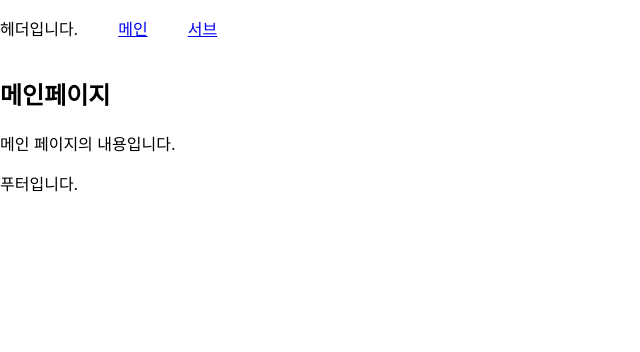
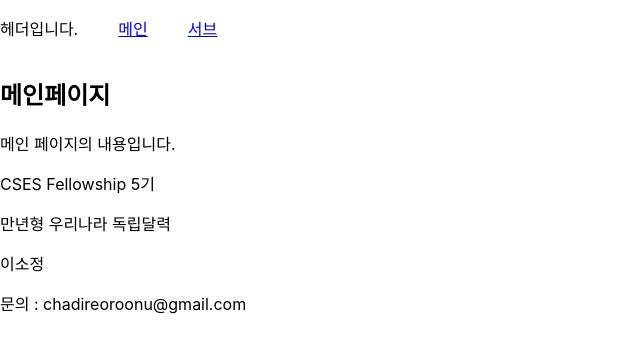
Before and after one commit to chadireoroonu/Independence, a React (Create React App) app in the folder calendar/: page / in a window 1280 px wide. Shown: the top 352 px of the page, without its empty margins (0-640 px from the left). Built offline with nearby package versions, Linux system fonts and the light colour scheme.

Commit message:
✨ Feat: footer 설정

```diff
--- a/calendar/src/App.js
+++ b/calendar/src/App.js
@@ -8,7 +8,7 @@ function App() {
   return (
     <Router>
       <div>
-        <header>
+        {/* <header> */}
           <div id='header'>
             <p>헤더입니다.</p>
             <ul>
@@ -18,16 +18,31 @@ function App() {
               <Link to="/sub">서브</Link>
             </ul>
           </div>
-        </header>
+        {/* </header> */}
         <body>
           <Routes>
             <Route path="/" element={<Main />} />
             <Route path="/sub" element={<Sub />} />
           </Routes>
         </body>
-        <footer>
-          <p>푸터입니다.</p>
-        </footer>
+        <div id='footer'>
+          <div id='footer-first-line'>
+            <div class='inner-footer-first-line'>
+              <p>CSES Fellowship 5기</p>
+            </div>
+            <div class='inner-footer-first-line'>
+              <p>만년형 우리나라 독립달력</p>
+            </div>
+          </div>
+          <div id='footer-second-line'>
+            <div class='inner-footer-second-line'>
+              <p>이소정</p>
+            </div>
+            <div class='inner-footer-second-line'>
+              <p>문의 : chadireoroonu@gmail.com</p>
+            </div>
+          </div>
+        </div>
       </div>
     </Router>
   );
```
